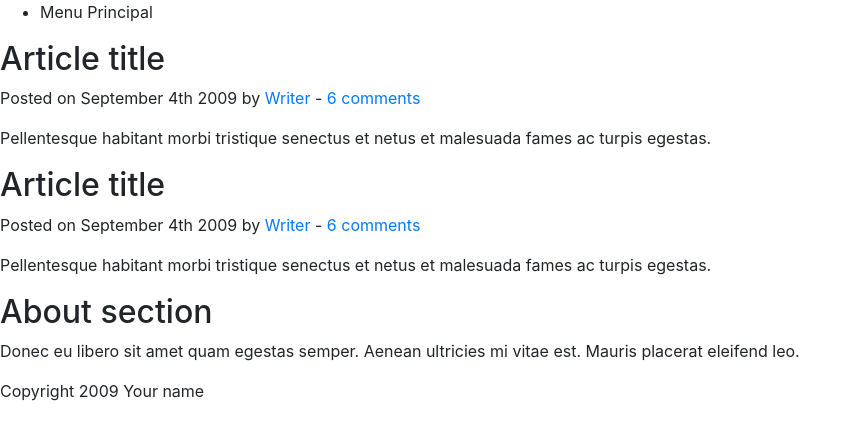
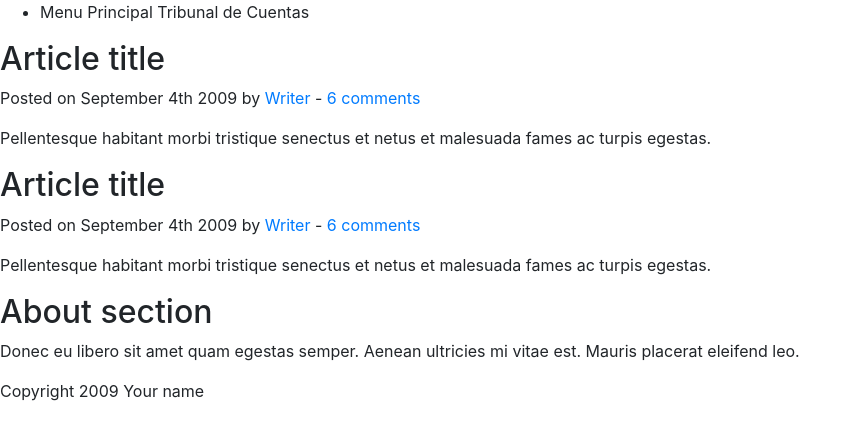
Before and after one commit to mariopetersen/demo-repo2, a plain HTML site: page index.html in a window 1280 px wide. Shown: the whole page, without its empty margins (0-858 px from the left). Drawn offline with nearby package versions, Linux system fonts and the light colour scheme.

Commit message:
Se modifico index.html

```diff
--- a/index.html
+++ b/index.html
@@ -13,7 +13,7 @@
 	<header>
 		<nav>
 			<ul>
-				<li>Menu Principal</li>
+				<li>Menu Principal Tribunal de Cuentas</li>
 			</ul>
 		</nav>
 	</header>
```
